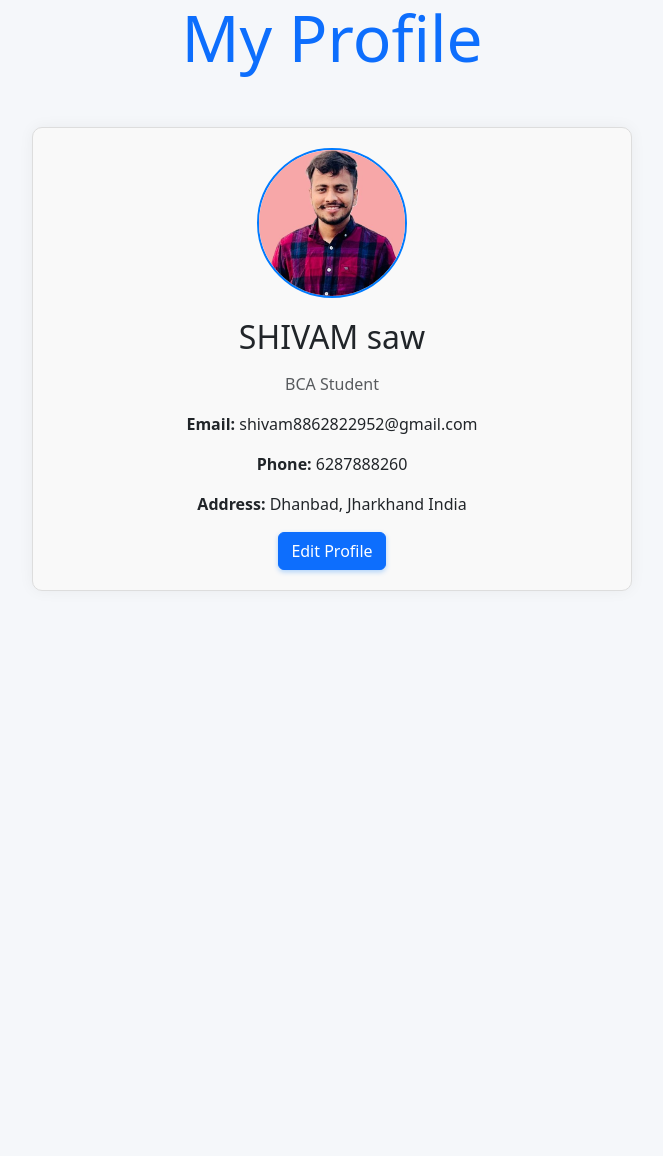
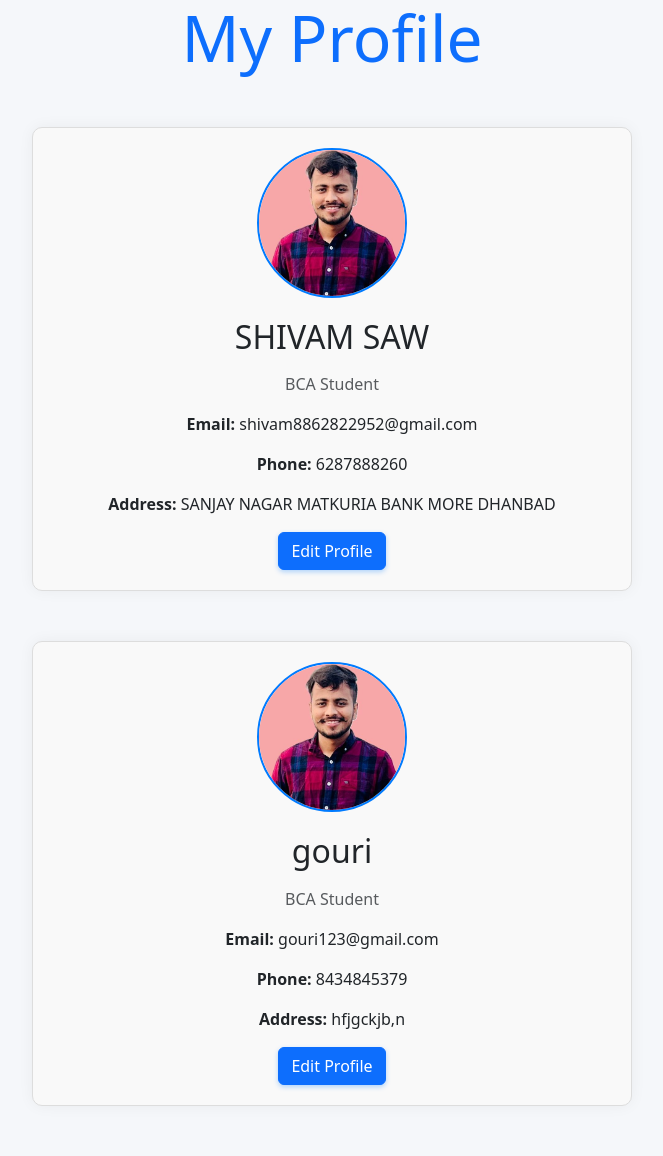
Before and after one commit to shivamsaw03/demo, a Django app: page /profile/ in a window 1280 px wide. Shown: the whole page, without its empty margins (308-971 px from the left). Before the commit the page ends 591 px from the top, so only its background shows below. Run offline with Django 5.2, Linux system fonts and the light colour scheme; data comes from the database, SQL or seed files in the repository; both versions use the stored data as it was after the commit.

Commit message:
new changes

```diff
--- a/bookstore/books/admin.py
+++ b/bookstore/books/admin.py
@@ -1,5 +1,5 @@
 from django.contrib import admin
-from .models import Book, Contact,profile
+from .models import Book, Contact,Profile
 
 @admin.register(Book)
 class BookAdmin(admin.ModelAdmin):
@@ -16,7 +16,7 @@ class ContactAdmin(admin.ModelAdmin):
     search_fields = ('name', 'email', 'message')
     date_hierarchy = 'submitted_at'
     ordering = ('-submitted_at',)
-    @admin.register(profile)
+    @admin.register(Profile)
     class ContactAdmin(admin.ModelAdmin):
         list_display = ('name', 'email', 'about','mobile')
     search_fields = ('name', 'email', 'message')
--- a/bookstore/books/models.py
+++ b/bookstore/books/models.py
@@ -18,10 +18,13 @@ class Contact(models.Model):
 
     def _str_(self):
         return f"{self.name} - {self.email}"
-class profile(models.Model):
+class Profile(models.Model):
     name = models.CharField(max_length=100)
-    email = models.EmailField()
-    about = models.TextField()
-    mobile=models.CharField()
+    email = models.EmailField(max_length=150,default= "gfdr")
+    about = models.TextField(max_length=150,default= "gfdr")
+    mobile=models.CharField(max_length=150,default= "gfdr")
+    Address=models.CharField(max_length=150,default= "gfdr")
 def _str_(self):
         return f"{self.name}"
+def _str_(self):
+        return self.email
--- a/bookstore/books/templates/books/myprofile.html
+++ b/bookstore/books/templates/books/myprofile.html
@@ -1,3 +1,4 @@
+{% load static %}
 <!DOCTYPE html>
 <html lang="en">
 <head>
@@ -43,16 +44,22 @@
 <body>
     <h1 class="display-3 text-center text-primary">My Profile</h1>
     <div class="container">
+{% if Profiles %}
+    {% for profile in Profiles %}
         <div class="profile-container text-center">
             <img src="\static\image\profile.jpeg" alt="Profile Photo" class="profile-photo">
-            <h2 class="mb-3">SHIVAM saw</h2>
+            <h2 class="mb-3">{{profile.name}}</h2>
             <p class="text-muted">BCA Student</p>
-            <p><strong>Email:</strong> shivam8862822952@gmail.com </p>
-            <p><strong>Phone:</strong> 6287888260</p>
-            <p><strong>Address:</strong> Dhanbad, Jharkhand India</p>
+            <p><strong>Email:</strong> {{profile.email}} </p>
+            <p><strong>Phone:</strong> {{profile.mobile}}</p>
+            <p><strong>Address:</strong> {{profile.Address}}</p>
             <button class="btn btn-primary">Edit Profile</button>
         </div>
     </div>
     <script src="https://cdn.jsdelivr.net/npm/bootstrap@5.3.0-alpha1/dist/js/bootstrap.bundle.min.js"></script>
+    {% endfor %}
+{% else %}
+    <p class="text-gray-500 text-center text-lg">No profile available at the moment.</p>
+{% endif %}
 </body>
 </html>
--- a/bookstore/books/urls.py
+++ b/bookstore/books/urls.py
@@ -7,5 +7,5 @@ urlpatterns = [
     path('', views.HomeView.as_view(), name='home'),
     path('books/', views.BookListView.as_view(), name='book_list'),
     path('book/<int:pk>/', views.BookDetailView.as_view(), name='book_detail'),
-    path('profile/',views. myprofile.as_view(), name='book_detail'),
+    path('profile/',views. myprofile.as_view(), name='profile'),
 ]
--- a/bookstore/books/views.py
+++ b/bookstore/books/views.py
@@ -1,7 +1,6 @@
 from django.views.generic import TemplateView, ListView, DetailView
 from django.shortcuts import redirect
-from .models import Book, Contact
-
+from .models import Book, Contact, Profile
 class HomeView(TemplateView):
     template_name = 'books/home.html'
 
@@ -32,9 +31,9 @@ class BookDetailView(DetailView):
 
     def get_queryset(self):
         return Book.objects.filter(is_visible=True)
-
-class myprofile(TemplateView):
-     template_name='books/myprofile.html'
-
-     def get_queryset(self):
-         return myprofile.objects.filter(is_visible=True)
+class myprofile(ListView):
+    model = Profile
+    template_name = 'books/myprofile.html'
+    context_object_name = 'Profiles'
+    def get_queryset(self):
+        return Profile.objects.all()
```
Also changed, not shown: bookstore/books/migrations/0004_profile_address_alter_profile_about_and_more.py (added), bookstore/db.sqlite3.
